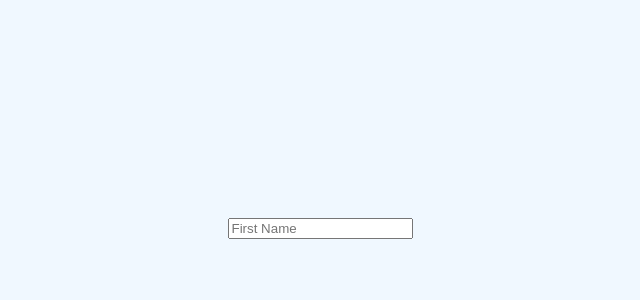
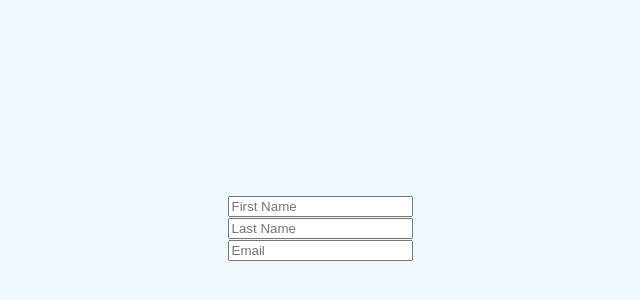
Before and after one commit to Annie-Huang/formik-crash-course, a React (Create React App) app: page / in a window 1280 px wide. Shown: the part 172-472 px from the top of the page, without its empty margins (320-960 px from the left). Built offline with nearby package versions, Linux system fonts and the light colour scheme.

Commit message:
Link lastName and email field into formik

```diff
--- a/src/Signup.tsx
+++ b/src/Signup.tsx
@@ -32,6 +32,26 @@ const Signup = () => {
           value={formik.values.firstName}
         />
       </div>
+      <div className='input-container'>
+        <input
+          id='lastName'
+          name='lastName'
+          type='text'
+          placeholder='Last Name'
+          onChange={formik.handleChange}
+          value={formik.values.lastName}
+        />
+      </div>
+      <div className='input-container'>
+        <input
+          id='email'
+          name='email'
+          type='email'
+          placeholder='Email'
+          onChange={formik.handleChange}
+          value={formik.values.email}
+        />
+      </div>
     </form>
   );
 };
```
